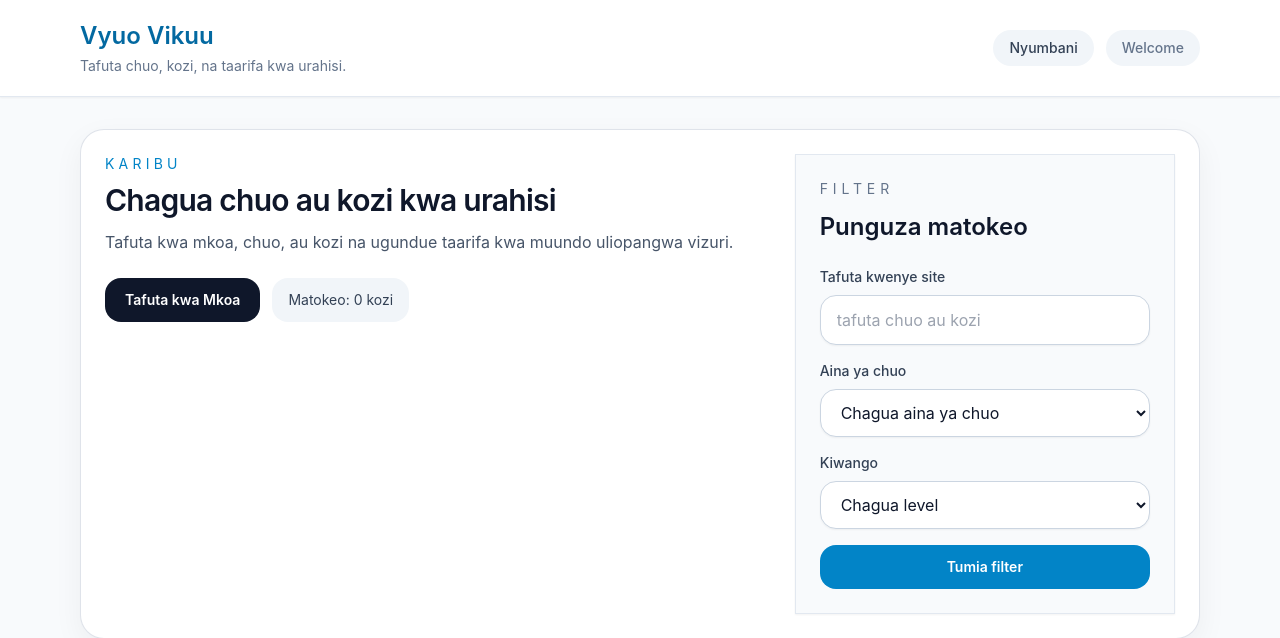
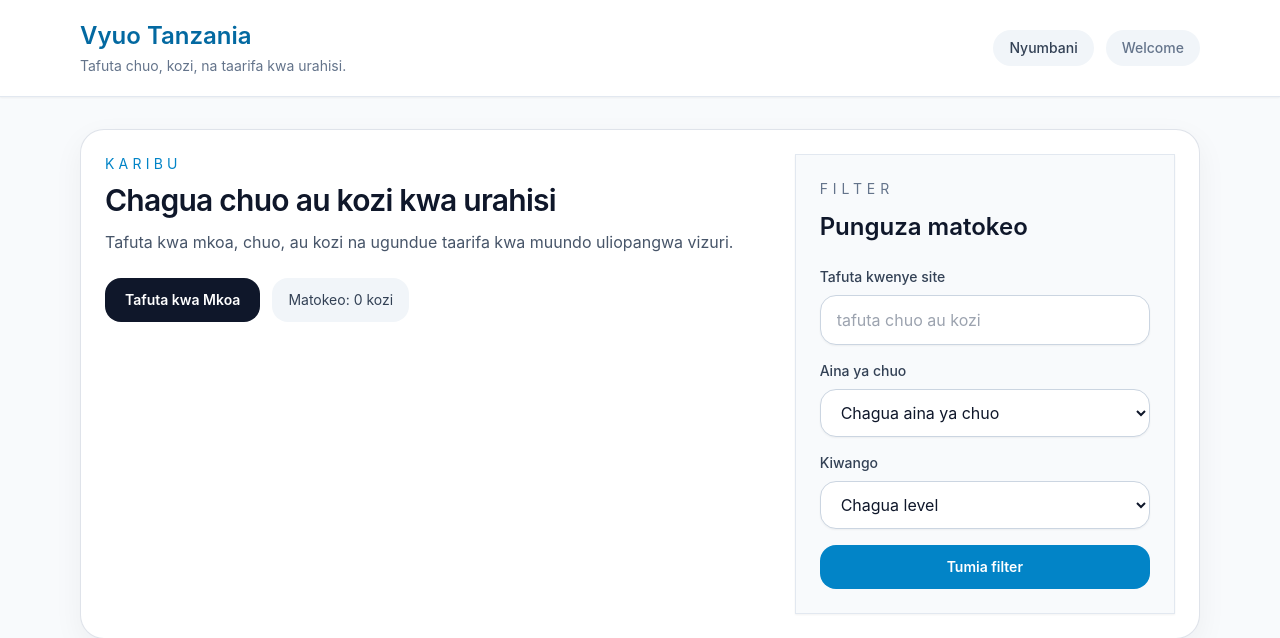
Before and after one commit to Nyisulya/vyuo, a Django app: page / in a window 1280 px wide. Shown: the top 638 px of the page. Run offline with Django 5.2, Linux system fonts and the light colour scheme; data that the repository does not hold is empty; some libraries are stand-ins or nearby versions.

Commit message:
change heading

```diff
--- a/universitysite/templates/universitysite/base.html
+++ b/universitysite/templates/universitysite/base.html
@@ -51,7 +51,7 @@
       <header class="bg-white border-b border-slate-200 shadow-sm">
         <div class="mx-auto flex max-w-6xl flex-col gap-4 px-4 py-5 sm:flex-row sm:items-center sm:justify-between">
           <div>
-            <a href="{% url 'universitysite:home' %}" class="text-2xl font-semibold text-sky-700">Vyuo Vikuu</a>
+            <a href="{% url 'universitysite:home' %}" class="text-2xl font-semibold text-sky-700">Vyuo Tanzania</a>
             <p class="mt-1 text-sm text-slate-500">Tafuta chuo, kozi, na taarifa kwa urahisi.</p>
           </div>
           <nav class="flex flex-wrap gap-3 text-sm font-medium text-slate-700">
```
